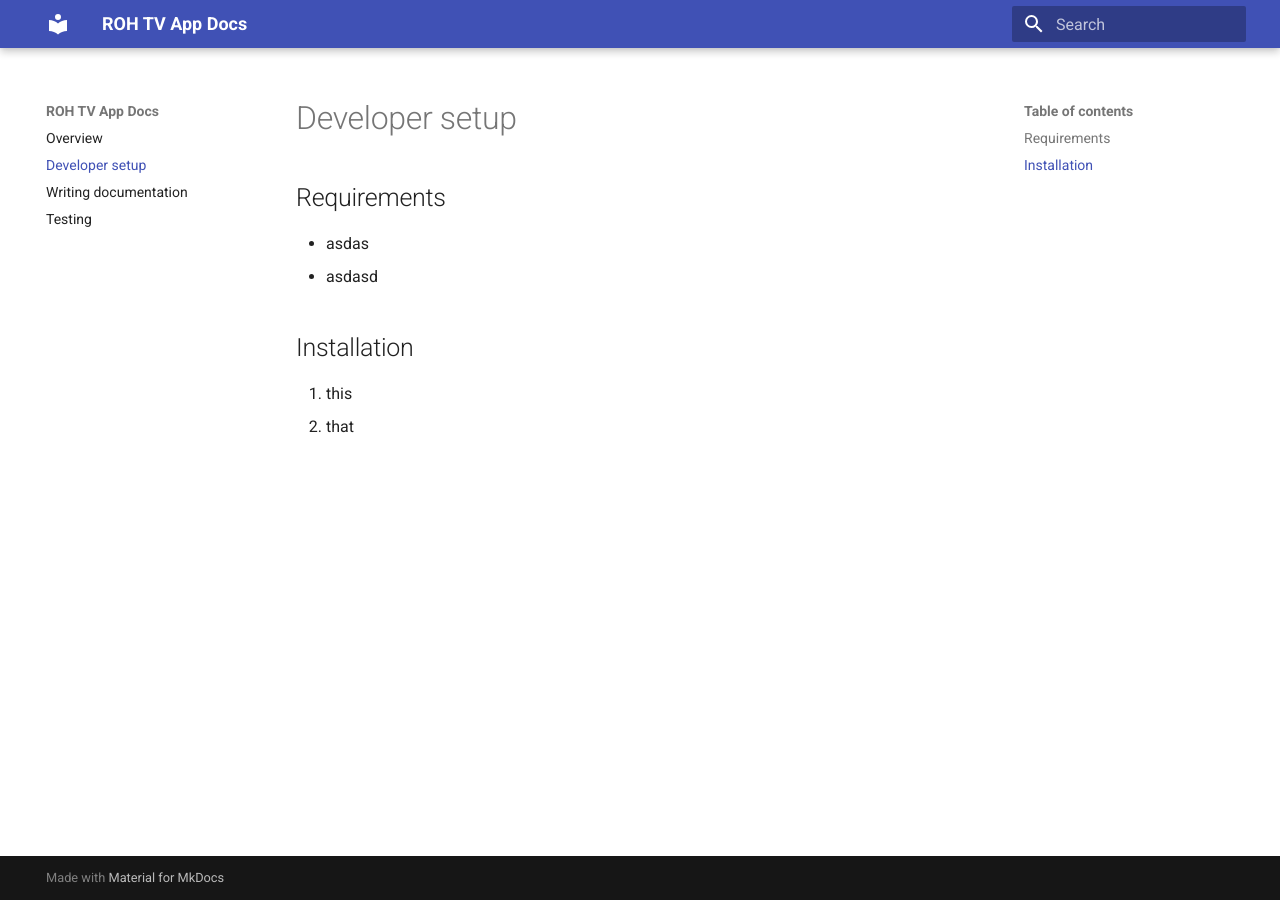
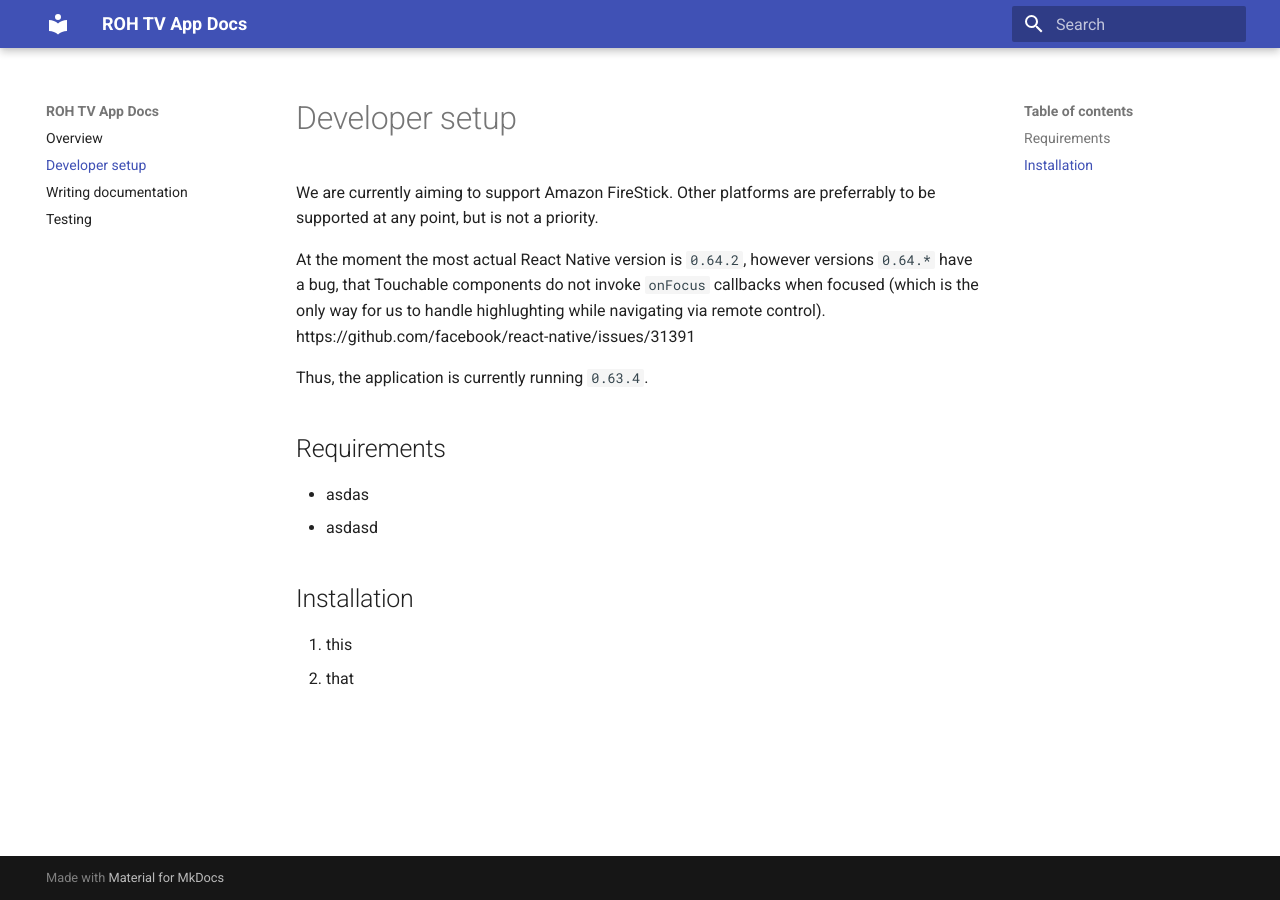
Before and after one commit to royaloperahouse/stream-tv-app, an MkDocs documentation site: the page built from docs/developer-setup.md, in a window 1280 px wide. Built offline with MkDocs 1.6.1 and Material for MkDocs 9.7.7, drawn with Linux system fonts in a browser that asks for light colours.

Commit message:
Content updates

```diff
--- a/docs/developer-setup.md
+++ b/docs/developer-setup.md
@@ -1,4 +1,11 @@
 # Developer setup
+
+We are currently aiming to support Amazon FireStick. Other platforms are preferrably to be supported at any point, but is not a priority.
+
+At the moment the most actual React Native version is `0.64.2`, however versions `0.64.*` have a bug, that Touchable components do not invoke `onFocus` callbacks when focused (which is the only way for us to handle highlughting while navigating via remote control).
+https://github.com/facebook/react-native/issues/31391
+
+Thus, the application is currently running `0.63.4`.
 
 ## Requirements
 
```
Also changed, not shown: docs/index.md (+1 -1 lines).
